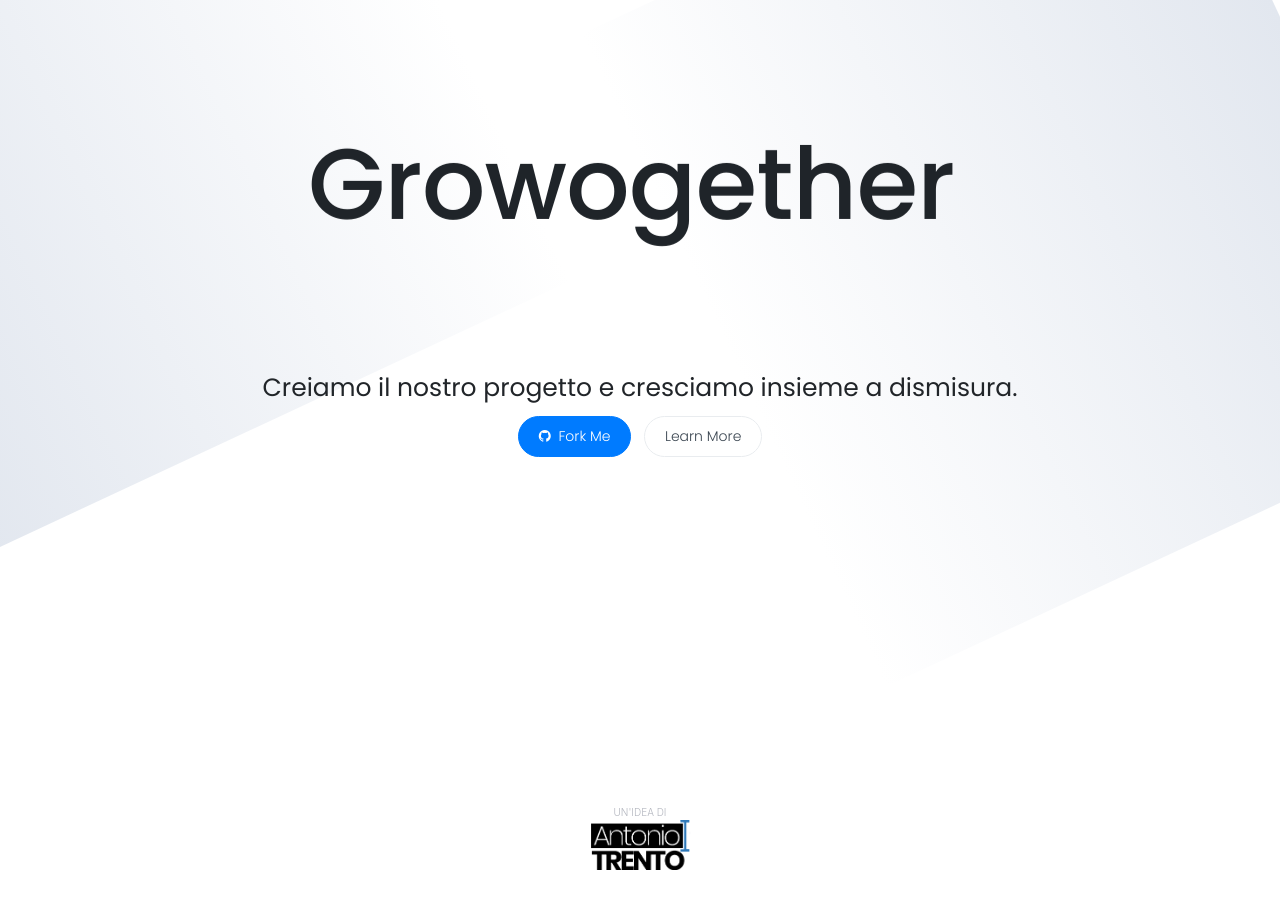
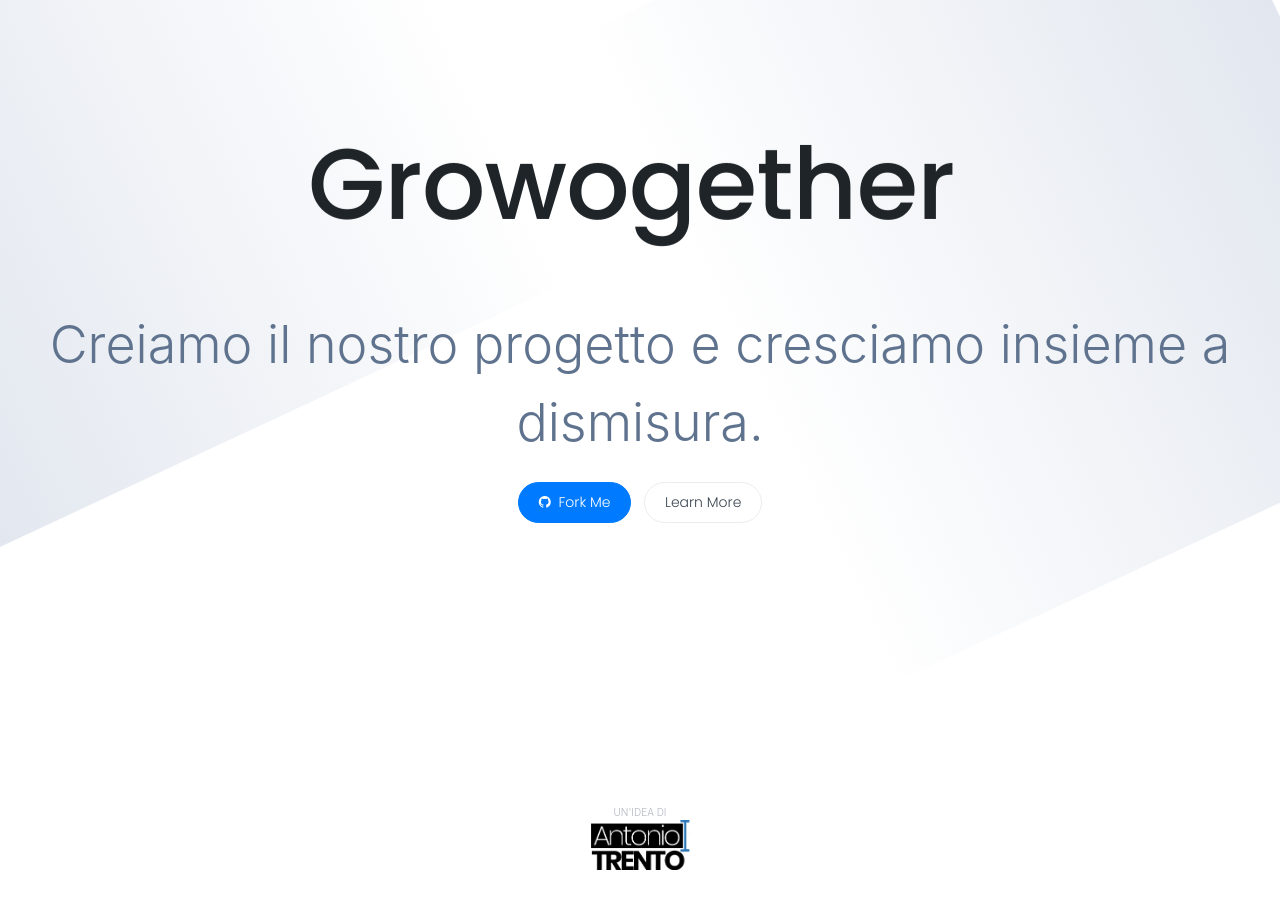
Before and after one commit to growogether/growogether.github.io, a Jekyll site: the page built from index.html, in a window 1280 px wide and 900 px high. Built offline with Jekyll 4.4.1, drawn with Linux system fonts in a browser that asks for light colours; nearby versions of some CDN libraries; comment, search, counter and statistics services are not loaded.

Commit message:
Test paragraph

```diff
--- a/index.html
+++ b/index.html
@@ -18,7 +18,7 @@ image: assets/images/shard-1-5x-3.png
 <div class="welcome d-flex justify-content-center flex-column">
     <div class="inner-wrapper mt-auto mb-auto">
         <!--<h1 class="slide-in">{{site.title}}</h1>--><br />
-        <h4 class="slide-in">{{site.description}}</h4>
+        <p style="font-size: 3.25rem; font-weight: 300;" class="slide-in">{{site.description}}</p>
         <div class="action-links slide-in"><a href="https://github.com/jorigamy/jorigamy.github.io" class="btn btn-primary btn-pill align-self-center mr-2"><i class="fa fa-github mr-1"></i> Fork Me</a> <a href="#" data-scroll-to="#introduction" id="scroll-to-content" class="btn btn-outline-light btn-pill align-self-center">Learn More</a></div>
     </div>
     <div class="product-by">
```
